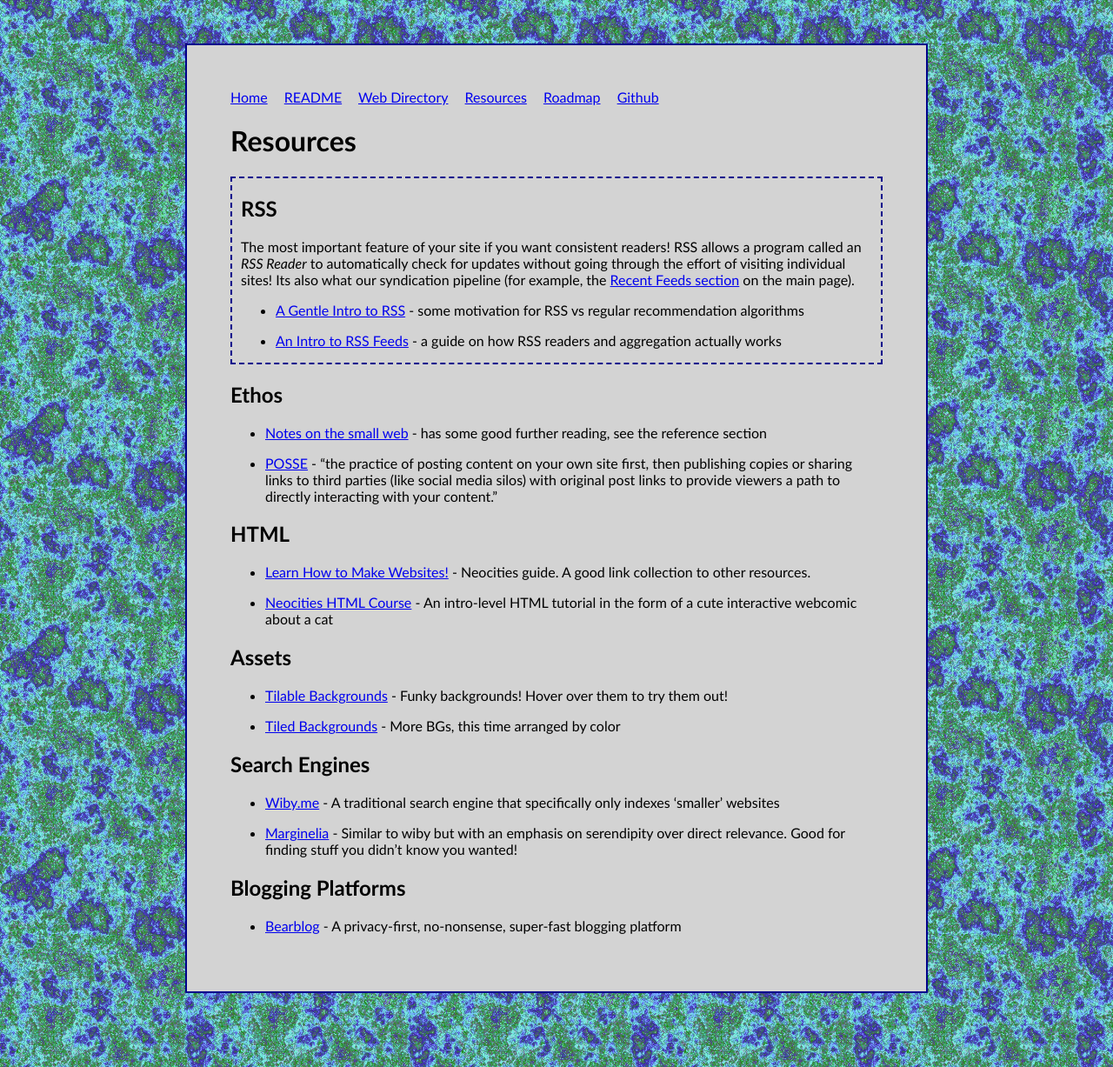
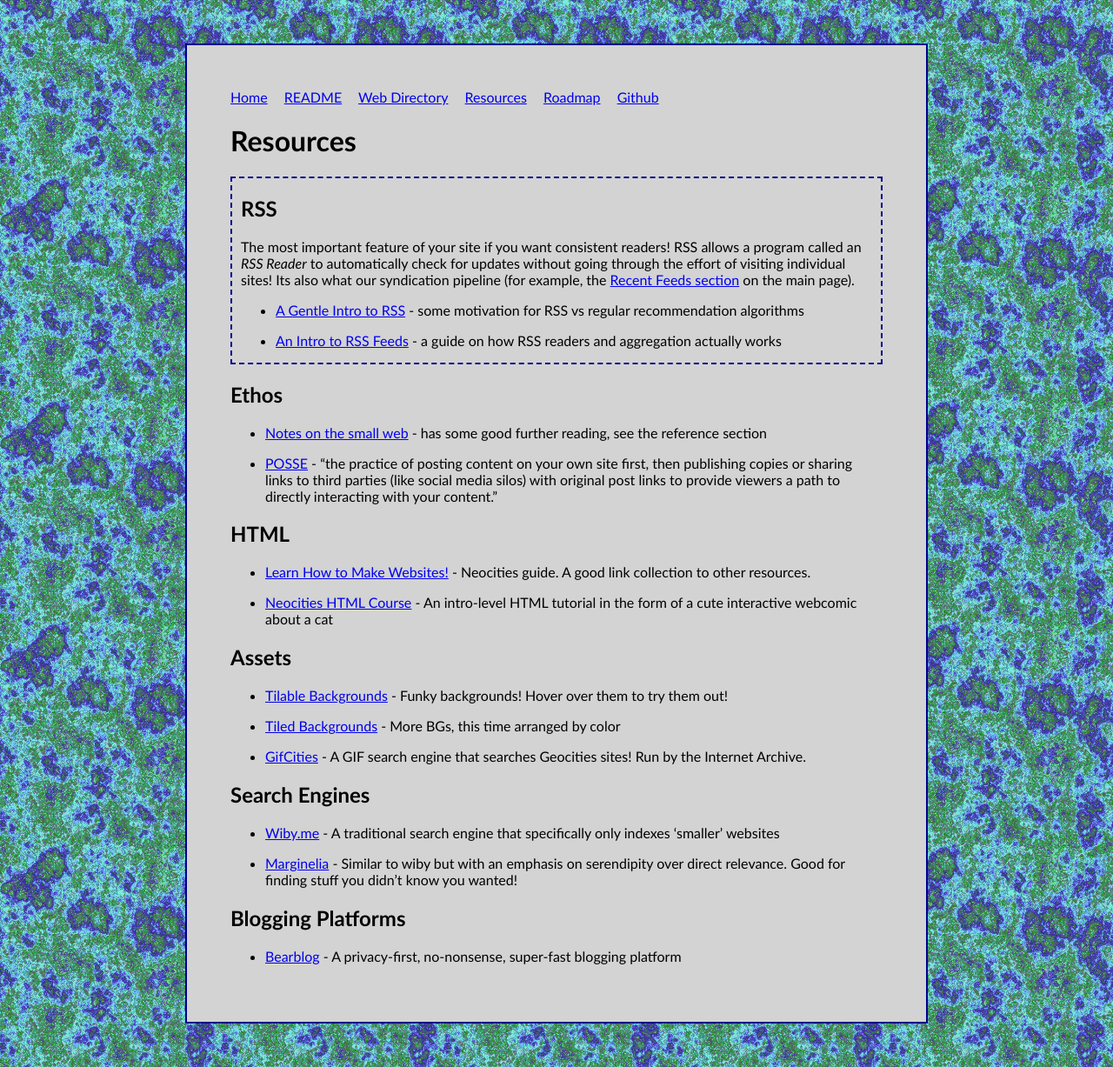
Before and after one commit to uoftwebloggingclub/uoftwebloggingclub.neocities.org, a Jekyll site: the page built from resources.md, in a window 1280 px wide. Shown: the whole page at 87% size. Built offline with Jekyll 4.4.1, drawn with Linux system fonts in a browser that asks for light colours; our own code applies the rules of GitHub Pages for plain Markdown files.

Commit message:
Add GifCities

```diff
--- a/resources.md
+++ b/resources.md
@@ -35,6 +35,8 @@
 
 - [Tiled Backgrounds](https://goblin-heart.net/sadgrl/webmastery/downloads/tiledbgs) - More BGs, this time arranged by color
 
+- [GifCities](https://gifcities.org/) - A GIF search engine that searches Geocities sites! Run by the Internet Archive.
+
 ## Search Engines
 
 - [Wiby.me](https://wiby.me/) - A traditional search engine that specifically only indexes 'smaller' websites
```
